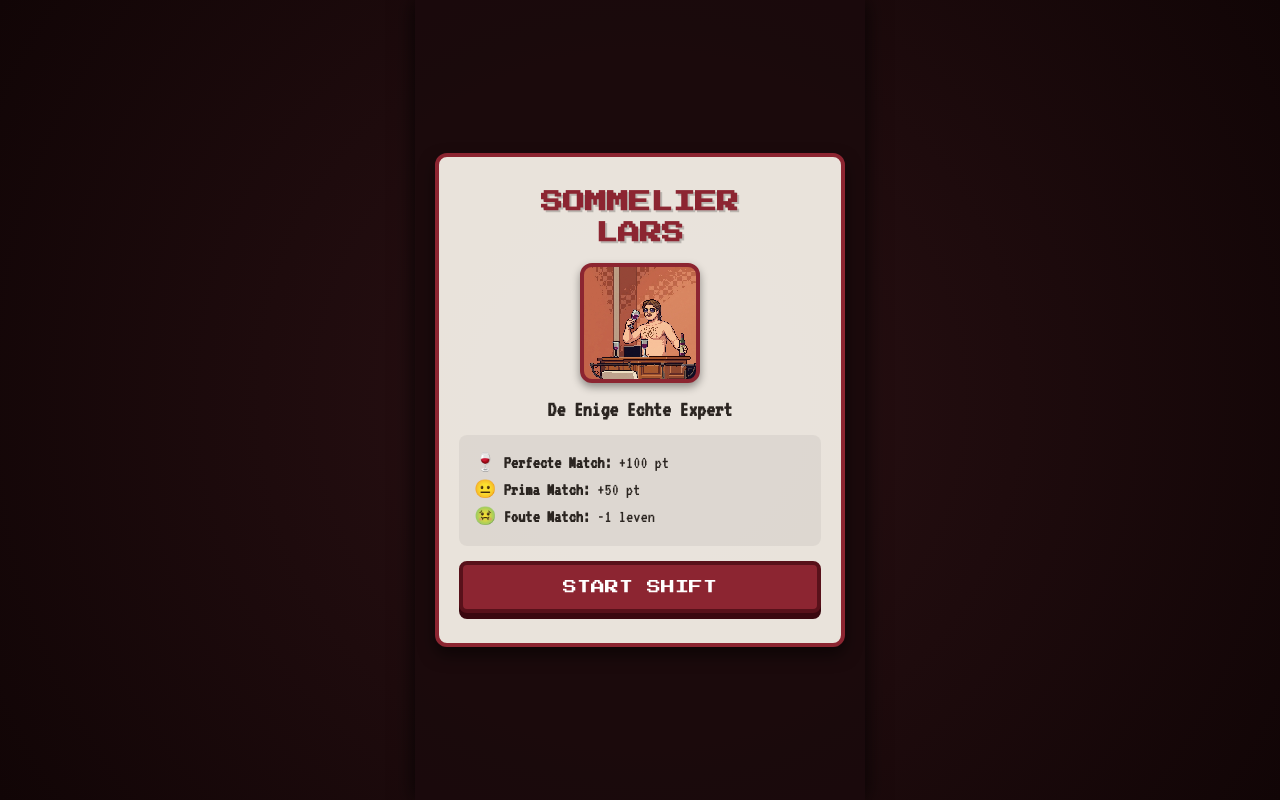
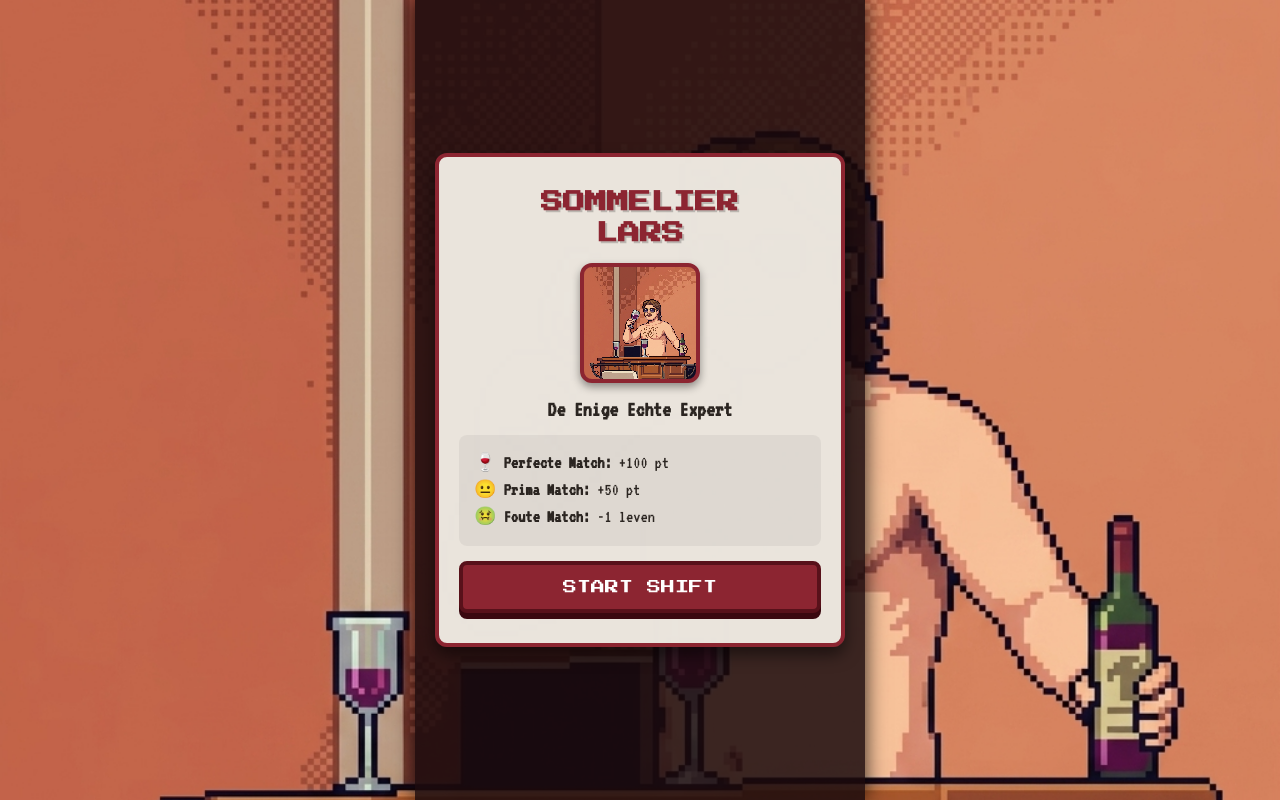
Before and after one commit to SirBenito/sommelier, a plain HTML site: page index.html in a window 1280 px wide. Drawn offline with nearby package versions, Linux system fonts and the light colour scheme.

Commit message:
Update index.html

```diff
--- a/index.html
+++ b/index.html
@@ -418,7 +418,7 @@
     // --- ASSETS TO PRELOAD ---
     // Deze verwijzen nu naar je lokale bestanden in je GitHub 'images' folder
     const ASSETS = {
-        background: "images/background.jpg",
+        background: "images/background.png",
         larsIdle: "images/lars_idle.png",
         larsFail: "images/lars_fail.png"
     };
```
